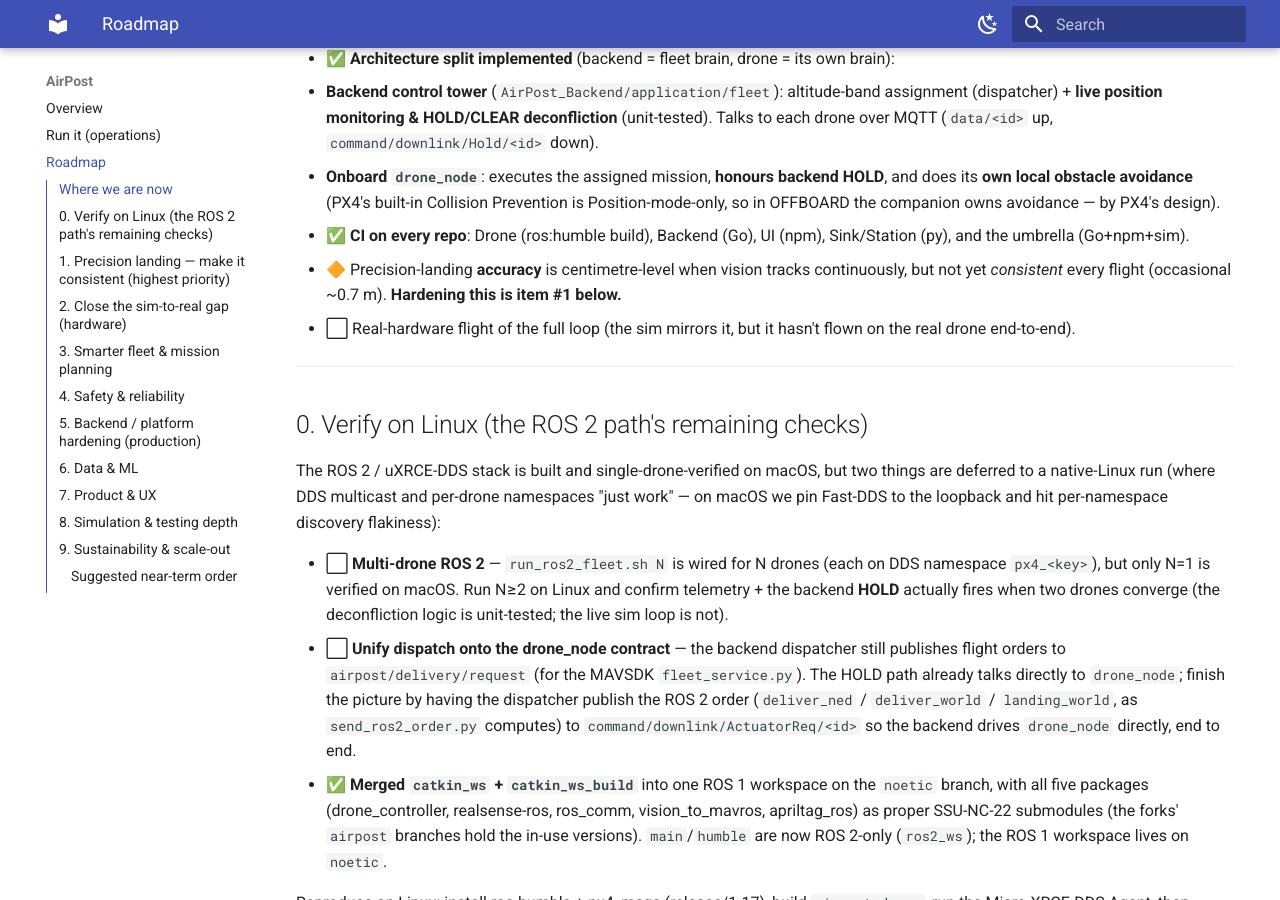
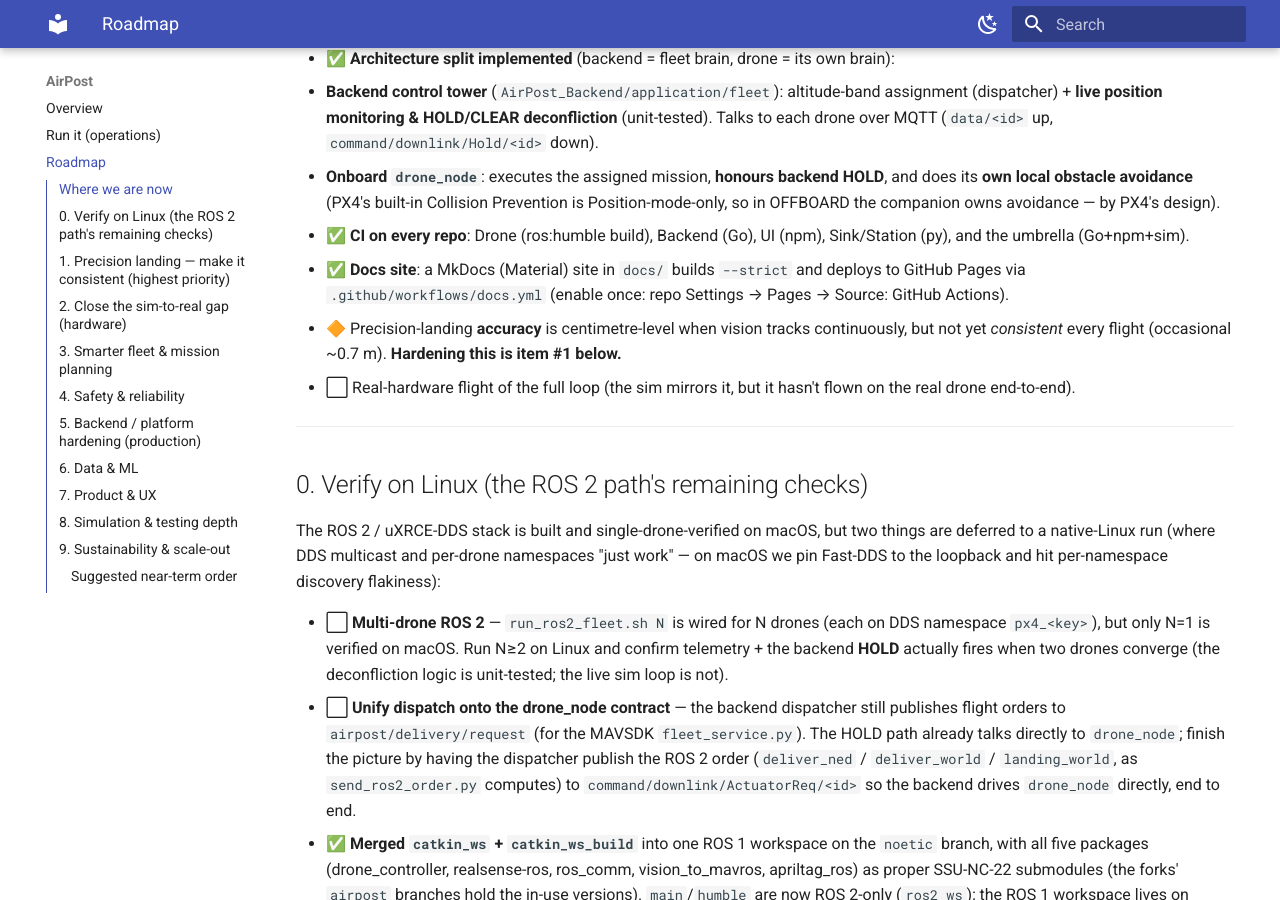
Before and after one commit to jsoone24/NC_AirPost, an MkDocs documentation site: the page built from docs/FUTURE_WORK.md, in a window 1280 px wide and 900 px high, scrolled down 513 px. Built offline with MkDocs 1.6.1 and Material for MkDocs 9.7.7, drawn with Linux system fonts in a browser that asks for light colours.

Commit message:
docs: note the MkDocs site in status; ignore .DS_Store

```diff
--- a/docs/FUTURE_WORK.md
+++ b/docs/FUTURE_WORK.md
@@ -23,6 +23,8 @@ Where the project is today and where it can go. Status legend: ✅ done · 🔶
     OFFBOARD the companion owns avoidance — by PX4's design).
 - ✅ **CI on every repo**: Drone (ros:humble build), Backend (Go), UI (npm), Sink/Station (py), and
   the umbrella (Go+npm+sim).
+- ✅ **Docs site**: a MkDocs (Material) site in `docs/` builds `--strict` and deploys to GitHub Pages
+  via `.github/workflows/docs.yml` (enable once: repo Settings → Pages → Source: GitHub Actions).
 - 🔶 Precision-landing **accuracy** is centimetre-level when vision tracks continuously, but not yet
   *consistent* every flight (occasional ~0.7 m). **Hardening this is item #1 below.**
 - ⬜ Real-hardware flight of the full loop (the sim mirrors it, but it hasn't flown on the real drone end-to-end).
```
